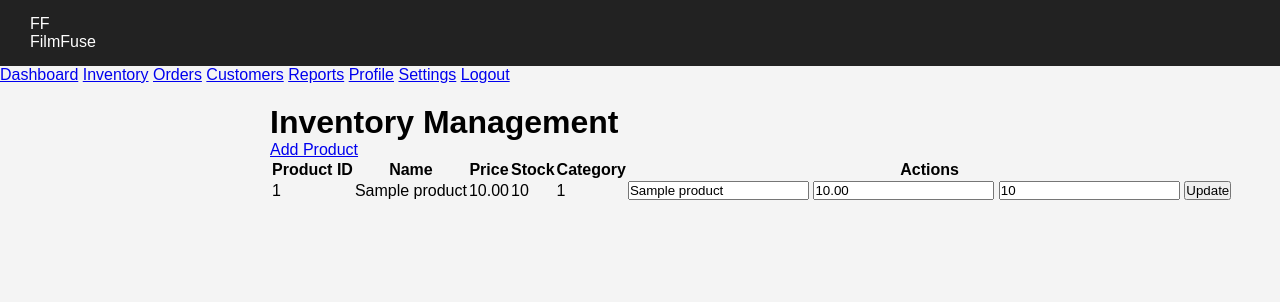
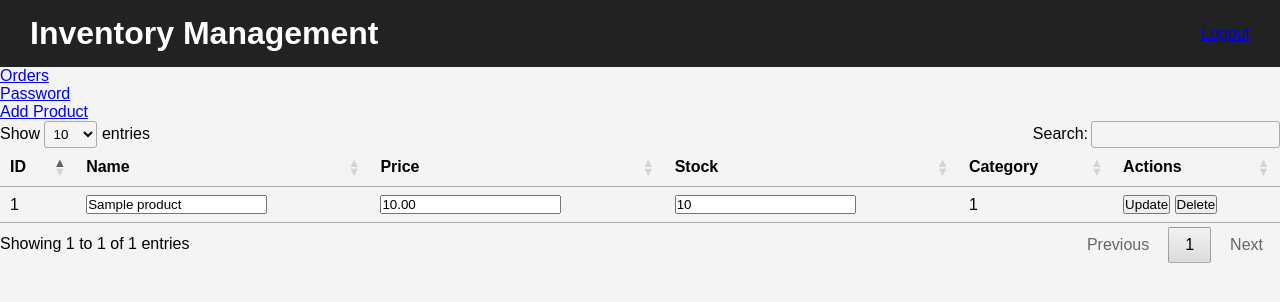
Before and after one commit to grxcea1/Team-project-41, a PHP site: page /adminPage.php in a window 1280 px wide. Shown: the top 302 px of the page. Run offline with PHP 8.4, Linux system fonts and the light colour scheme; tables that the repository leaves empty hold one stand-in row (values such as "Sample post"); some libraries are stand-ins or nearby versions.

Commit message:
Updated admin page/ made the location link to home.php intstead of html so the page can be linked to the database

```diff
--- a/adminPage.php
+++ b/adminPage.php
@@ -1,87 +1,77 @@
+<?php
+session_start();
+require_once 'ffdbConn.php';
+
+
+if ($_SERVER["REQUEST_METHOD"] == "POST") {
+    if (isset($_POST['add_product'])) {
+        $p_Name = htmlspecialchars($_POST['p_Name']);
+        $p_Price = filter_var($_POST['p_Price'], FILTER_VALIDATE_FLOAT);
+        $p_Stock = filter_var($_POST['p_Stock'], FILTER_VALIDATE_INT);
+        $categoryID = filter_var($_POST['categoryID'], FILTER_VALIDATE_INT);
+
+        if ($p_Name && $p_Price !== false && $p_Stock !== false && $categoryID !== false) {
+            $stmt = $pdo->prepare("INSERT INTO product (p_Name, p_Price, p_Stock, categoryID) VALUES (?, ?, ?, ?)");
+            $stmt->execute([$p_Name, $p_Price, $p_Stock, $categoryID]);
+        }
+    }
+
+    if (isset($_POST['update_product'])) {
+        $pid = filter_var($_POST['pid'], FILTER_VALIDATE_INT);
+        $p_Name = htmlspecialchars($_POST['p_Name']);
+        $p_Price = filter_var($_POST['p_Price'], FILTER_VALIDATE_FLOAT);
+        $p_Stock = filter_var($_POST['p_Stock'], FILTER_VALIDATE_INT);
+
+        if ($pid && $p_Name && $p_Price !== false && $p_Stock !== false) {
+            $stmt = $pdo->prepare("UPDATE product SET p_Name = ?, p_Price = ?, p_Stock = ? WHERE pid = ?");
+            $stmt->execute([$p_Name, $p_Price, $p_Stock, $pid]);
+        }
+    }
+
+    if (isset($_POST['delete_product'])) {
+        $pid = filter_var($_POST['pid'], FILTER_VALIDATE_INT);
+        if ($pid) {
+            $stmt = $pdo->prepare("DELETE FROM product WHERE pid = ?");
+            $stmt->execute([$pid]);
+        }
+    }
+}
+
+$stmt = $pdo->query("SELECT * FROM product");
+$products = $stmt->fetchAll(PDO::FETCH_ASSOC);
+?>
+
 <!DOCTYPE html>
 <html>
 <head>
     <meta charset="UTF-8">
-    <meta http-equiv="X-UA-Compatible" content="IE=edge">
     <meta name="viewport" content="width=device-width, initial-scale=1.0">
-    <title>FilmFuse - Inventory Management</title>
+    <title>FilmFuse - Admin</title>
     <link rel="stylesheet" href="adminPage.css">
-    <link rel="stylesheet" href="adminPage2.css">
-    <script src="./index.js"></script>
+    <script src="https://code.jquery.com/jquery-3.6.0.min.js"></script>
+    <script src="https://cdn.datatables.net/1.11.5/js/jquery.dataTables.min.js"></script>
+    <link rel="stylesheet" href="https://cdn.datatables.net/1.11.5/css/jquery.dataTables.min.css">
 </head>
 <body>
 <header>
-        <div class="logo-container">
-            <div class="circle">
-                <div class="text">
-                    <span class="initials">FF</span>
-                </div>
-            </div>
-            <div class="logo-name">FilmFuse</div>
-        </div>
+    <h1>Inventory Management</h1>
+    <a href="logout.php">Logout</a>
 </header>
 
-    <div class="sidebox">
-        <nav class="nav-bar">
-            <a href="dashboard.php">Dashboard</a>
-            <a href="inventory.php">Inventory</a>
-            <a href="orders.php">Orders</a>
-            <a href="customers.php">Customers</a>
-            <a href="reports.php">Reports</a>
-            <a href="profile.php">Profile</a>
-            <a href="settings.php">Settings</a>
-            <a href="logout.php">Logout</a>
+<div class="sidebar">
+    <nav>
+        <ul>
+            <li><a href="orders.php">Orders</a></li>
+            <li><a href="password.php">Password</a></li>
+            <li><a href="add_product.php">Add Product</a></li>
+        </ul>
     </nav>
 </div>
 
-    <div class="main-container">
-        <h1>Inventory Management</h1>
-        <div class="buttons">
-            <a href="add_product.php" class="btn">Add Product</a>
-        </div>
-
-        <?php
-require_once 'ffdbConn.php';
-
-if (!$pdo) {
-    die("Error: Database connection failed.");
-}
-
-$products = [];
-try {
-    $stmt = $pdo->prepare("SELECT pid, p_Name, p_Price, p_Stock, categoryID FROM product");
-    $stmt->execute();
-    $products = $stmt->fetchAll(PDO::FETCH_ASSOC);
-} catch (PDOException $e) {
-    echo "Error fetching products: " . $e->getMessage();
-    exit;
-}
-
-if ($_SERVER["REQUEST_METHOD"] == "POST") {
-    $pid = $_POST['pid'] ?? null;
-    $p_Name = $_POST['p_Name'] ?? '';
-    $p_Price = $_POST['p_Price'] ?? 0;
-    $p_Stock = $_POST['p_Stock'] ?? 0;
-
-    if (!empty($pid) && !empty($p_Name)) {
-        try {
-            $stmt = $pdo->prepare("UPDATE product SET p_Name = ?, p_Price = ?, p_Stock = ? WHERE pid = ?");
-            $stmt->execute([$p_Name, $p_Price, $p_Stock, $pid]);
-            echo "<p style='color: green;'>Product updated successfully!</p>";
-        } catch (PDOException $e) {
-            echo "<p style='color: red;'>Error updating product: " . $e->getMessage() . "</p>";
-        }
-    } else {
-        echo "<p style='color: red;'>Invalid input! Make sure all fields are filled.</p>";
-    }
-}
-?>
-
-        <div class="inventory-table">
-            <table>
+<table id="productTable">
     <thead>
         <tr>
-                        <th>Product ID</th>
+            <th>ID</th>
             <th>Name</th>
             <th>Price</th>
             <th>Stock</th>
@@ -92,25 +82,27 @@ if ($_SERVER["REQUEST_METHOD"] == "POST") {
     <tbody>
         <?php foreach ($products as $product): ?>
             <tr>
+                <form action="" method="POST">
                     <td><?= htmlspecialchars($product['pid']) ?></td>
-                        <td><?= htmlspecialchars($product['p_Name']) ?></td>
-                        <td><?= htmlspecialchars($product['p_Price']) ?></td>
-                        <td><?= htmlspecialchars($product['p_Stock']) ?></td>
+                    <td><input type="text" name="p_Name" value="<?= htmlspecialchars($product['p_Name']) ?>" required></td>
+                    <td><input type="number" name="p_Price" step="0.01" value="<?= htmlspecialchars($product['p_Price']) ?>" required></td>
+                    <td><input type="number" name="p_Stock" value="<?= htmlspecialchars($product['p_Stock']) ?>" required></td>
                     <td><?= htmlspecialchars($product['categoryID']) ?></td>
                     <td>
-                            <form action="inventory.php" method="POST">
                         <input type="hidden" name="pid" value="<?= $product['pid'] ?>">
-                                <input type="text" name="p_Name" value="<?= htmlspecialchars($product['p_Name']) ?>" required>
-                                <input type="number" name="p_Price" step="0.01" value="<?= $product['p_Price'] ?>" required>
-                                <input type="number" name="p_Stock" value="<?= $product['p_Stock'] ?>" required>
-                                <button type="submit">Update</button>
+                        <button type="submit" name="update_product">Update</button>
+                        <button type="submit" name="delete_product">Delete</button>
+                    </td>
                 </form>
-                        </td>
             </tr>
         <?php endforeach; ?>
     </tbody>
 </table>
-        </div>
-    </div>
+
+<script>
+    $(document).ready(function() {
+        $('#productTable').DataTable();
+    });
+</script>
 </body>
 </html>
--- a/ffLoginPage.php
+++ b/ffLoginPage.php
@@ -72,7 +72,7 @@ if (isset($_POST['login'])){
             if (password_verify($_POST['password'], $row['password'])){
                 session_start();
                 $_SESSION["Email"]=$_POST['email'];
-                header("Location:home.html");
+                header("Location:home.php");
                 echo "Your Logged in";
                 exit();
             } else {
```
Lines whose indentation alone changed are shown as unchanged.
